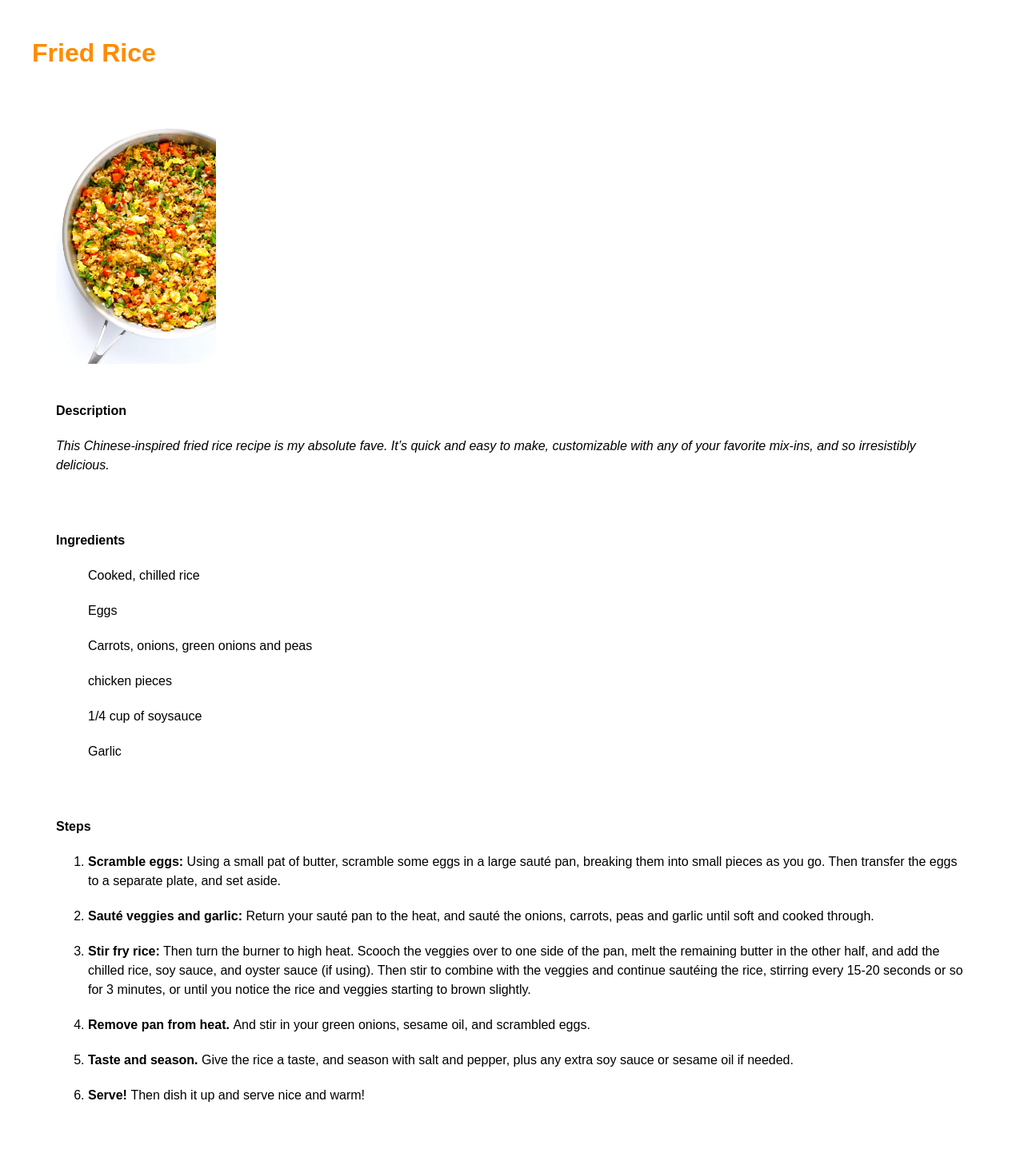
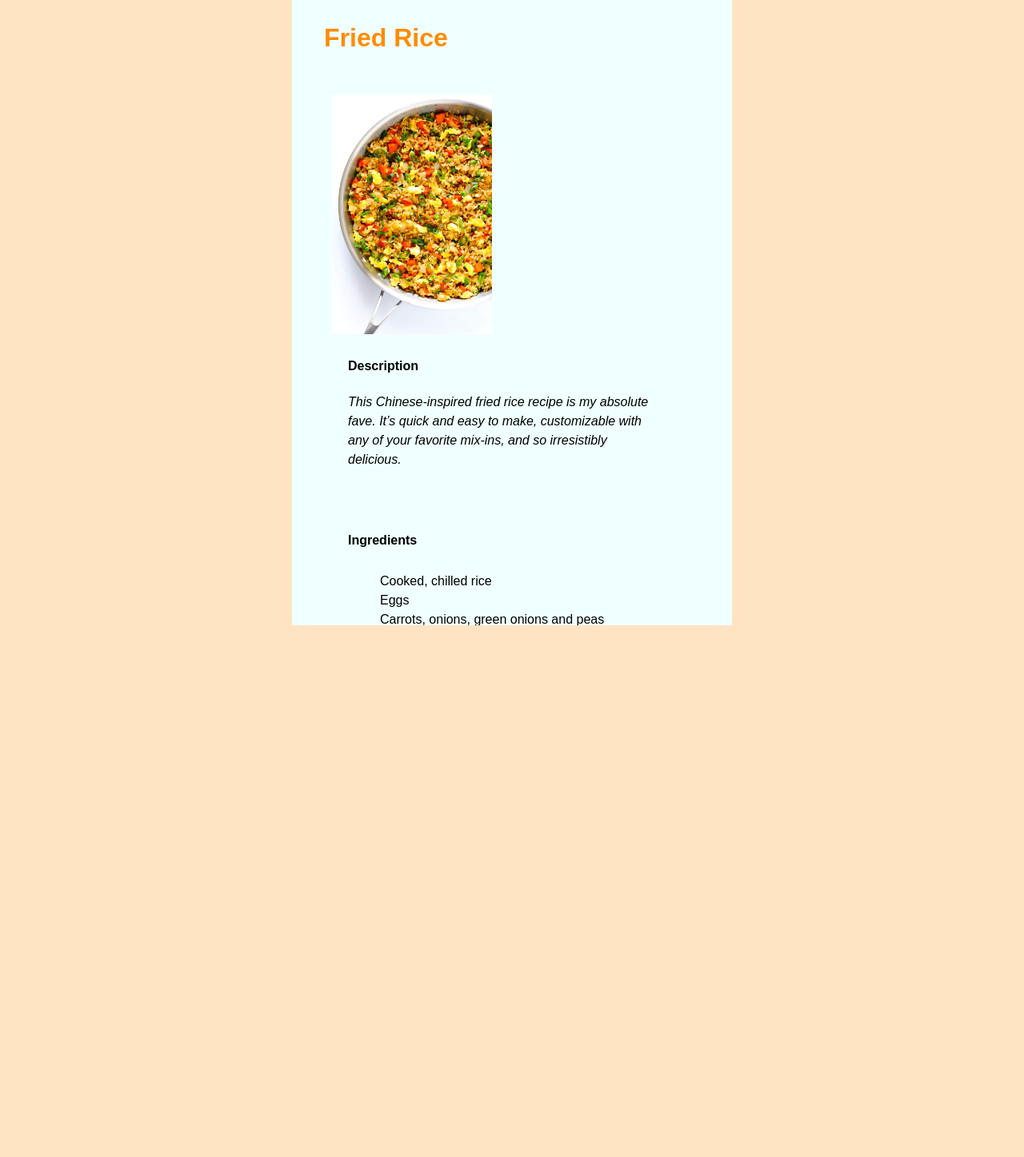
Before and after one commit to musangi/odin-recipes, a plain HTML site: page recipes/rice.html in a window 1280 px wide. Shown: the part 18-1465 px from the top of the page at 80% size. After the commit the page ends 800 px from the top, so only its background shows below. Drawn offline with Linux system fonts and the light colour scheme.

Commit message:
adding inline block and improving the appearance with better css and descriptive divs

```diff
--- a/recipes/rice.html
+++ b/recipes/rice.html
@@ -8,14 +8,15 @@
   </head>
 
   <body>
+    <div class="container">
       <h1>Fried Rice</h1>
-    <div class="container">
       <div class="row">
         <img
           style="max-width: 450px; max-height: 300px"
           src="fried rice.jpg"
           alt="fried rice in a bowl"
         />
+        <div class="description">
           <h4>Description</h4>
           <p>
             <em
@@ -25,9 +26,11 @@
             >
           </p>
         </div>
+      </div>
       <div class="row">
+        <div class="ingredients">
           <h5>Ingredients</h5>
-        <ul>
+          <ul class="display">
             <li>Cooked, chilled rice</li>
             <li>Eggs</li>
             <li>Carrots, onions, green onions and peas</li>
@@ -36,9 +39,11 @@
             <li>Garlic</li>
           </ul>
         </div>
+      </div>
       <div class="row">
+        <div class="steps">
           <h5>Steps</h5>
-        <ol>
+          <ol class="display">
             <li>
               <strong>Scramble eggs: </strong>Using a small pat of butter,
               scramble some eggs in a large sauté pan, breaking them into small
@@ -47,18 +52,21 @@
             </li>
 
             <li>
-            <strong>Sauté veggies and garlic: </strong>Return your sauté pan to
-            the heat, and sauté the onions, carrots, peas and garlic until soft
-            and cooked through.
+              <strong>Sauté veggies and garlic: </strong>Return your sauté pan
+              to the heat, and sauté the onions, carrots, peas and garlic until
+              soft and cooked through.
             </li>
 
             <li>
               <strong>Stir fry rice:</strong> Then turn the burner to high heat.
               Scooch the veggies over to one side of the pan, melt the remaining
               butter in the other half, and add the chilled rice, soy sauce, and
-            oyster sauce (if using). Then stir to combine with the veggies and
-            continue sautéing the rice, stirring every 15-20 seconds or so for 3
-            minutes, or until you notice the rice and veggies starting to brown
+              oyster sauce (if using).
+              <span class="highlight"
+                >Then stir to combine with the veggies and continue sautéing the
+                rice, stirring every 15-20 seconds or so for 3 minutes,</span
+              >
+              or until you notice the rice and veggies starting to brown
               slightly.
             </li>
 
@@ -68,9 +76,9 @@
             </li>
 
             <li>
-            <strong>Taste and season.</strong> Give the rice a taste, and season
-            with salt and pepper, plus any extra soy sauce or sesame oil if
-            needed.
+              <strong>Taste and season.</strong> Give the rice a taste, and
+              season with salt and pepper, plus any extra soy sauce or sesame
+              oil if needed.
             </li>
 
             <li>
@@ -79,5 +87,6 @@
           </ol>
         </div>
       </div>
+    </div>
   </body>
 </html>
--- a/style.css
+++ b/style.css
@@ -2,11 +2,15 @@
     * {
         line-height: 1.5;
         /* outline: 1px dotted darkorange; */
-        margin: 20px auto;
+        /* background-color: blueviolet; */
+        /* margin: 20px auto; */
+        width: 380px;
+        /* display: inline-block; */
     }
 
     body {
         font-family: Arial, Helvetica, sans-serif;
+        background-color: bisque;
     }
     img {
         width: 200px;
@@ -14,6 +18,19 @@
 
     ul {
         list-style: none;
+
+    }
+    .container{
+        background-color: azure;
+        width: 550px;
+        display: inline-block;
+        align-items: center;
+        position: absolute;
+        left: 50%;
+        top: 50%;
+        transform: translate(-50%, -50%);
+        overflow: auto;
+        max-height: 100vh;
     }
 
     h1 {
@@ -28,7 +45,11 @@
 
     .row {
         padding: 5px 50px 5px 50px;
-        margin: 20px;
+        margin-bottom: 20px;
+        display: inline-block;
+    }
+    .ingredients, .description, .steps{
+        margin-left: 20px;
     }
 
     p{
@@ -40,4 +61,14 @@
         padding: 10px 12px 10px 12px;
     }
 
+    span.highlight{
+        background-color: lightpink;
+        color: darkred;
+        padding: 0 3px;
+        margin: 0 -3px;
+    }
+
+    /* .display{
+        display: inline-block;
+    } */
 /* </style> */
```
Lines whose indentation alone changed are shown as unchanged.
